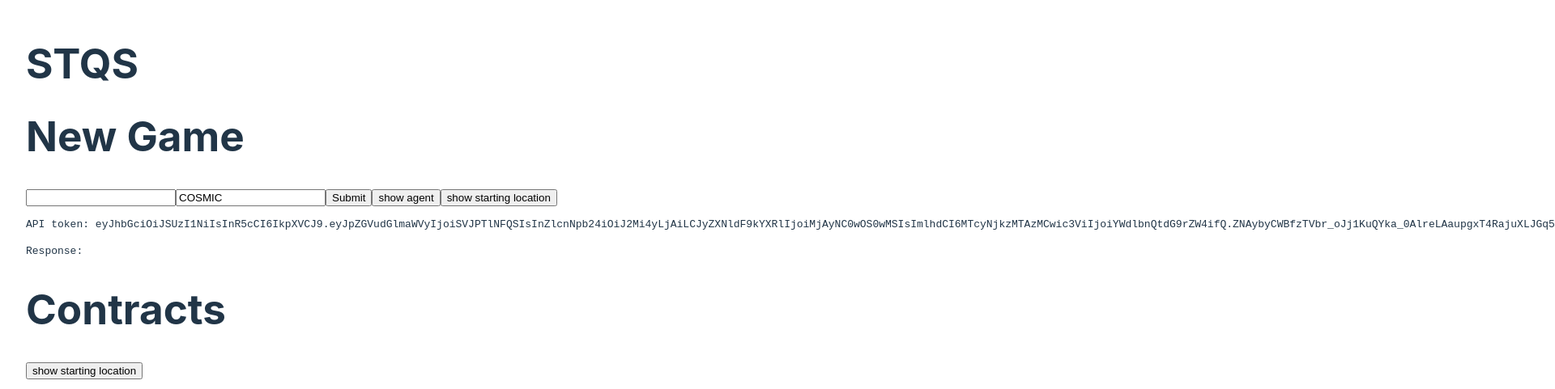
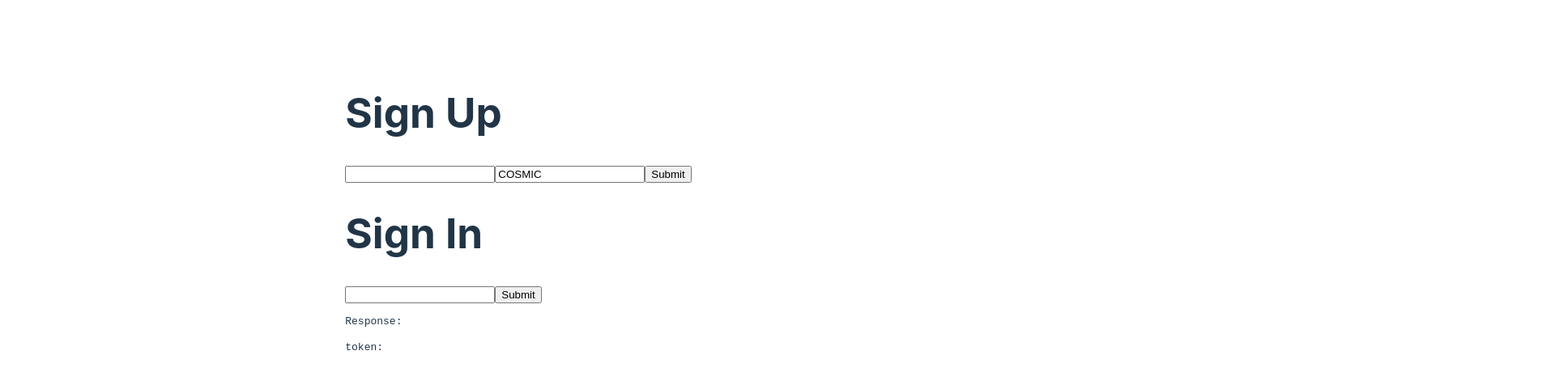
Before and after one commit to joshleecodes/stqs-main, a React (Vite) app: page /login in a window 1280 px wide. Shown: the part 135-616 px from the top of the page at 81% size, 1920 px wide, since content can reach past the window. Built offline with nearby package versions, Linux system fonts and the light colour scheme.

Commit message:
Added routing for app. NewGame renamed to LogIn, Hub conditionally rendered on token, token required. User can access other pages via hub. ViewAgent and ViewStartingLocation functionality moved to Hub.

```diff
--- a/package.json
+++ b/package.json
@@ -12,7 +12,8 @@
   },
   "dependencies": {
     "react": "^18.2.0",
-    "react-dom": "^18.2.0"
+    "react-dom": "^18.2.0",
+    "react-router-dom": "^6.26.2"
   },
   "devDependencies": {
     "@testing-library/jest-dom": "^5.16.5",
--- a/src/App.tsx
+++ b/src/App.tsx
@@ -1,15 +1,43 @@
 import "./App.css";
-import NewGame from "./pages/newGame/NewGame";
+import { useState } from "react";
+import { BrowserRouter as Router, Routes, Route, Navigate  } from "react-router-dom";
+import LogIn from "./pages/logIn/LogIn";
+import Hub from "./pages/hub/Hub";
 import Contracts from "./pages/contracts/Contracts";
+import Market from "./pages/market/Market";
+import Shipyard from "./pages/shipyard/Shipyard";
+import Mining from "./pages/mining/Mining";
 
 function App() {
+  const [token, setToken] = useState<string>('');
 
   return (
-    <>
-      <h1>STQS</h1>
-      <NewGame />
-      <Contracts />
-    </>
+    <Router>
+      <Routes>
+        <Route path="/login" element={<LogIn token={token} setToken={setToken} />} />
+        <Route
+          path="/hub"
+          element={token ? <Hub token={token} /> : <Navigate to="/login" />}
+        />
+        <Route
+          path="/contracts"
+          element={token ? <Contracts /> : <Navigate to="/login" />}
+        />
+        <Route
+          path="/market"
+          element={token ? <Market /> : <Navigate to="/login" />}
+        />
+        <Route
+          path="/shipyard"
+          element={token ? <Shipyard /> : <Navigate to="/login" />}
+        />
+        <Route
+          path="/mining"
+          element={token ? <Mining /> : <Navigate to="/login" />}
+        />
+        <Route path="/" element={<Navigate to="/login" />} />
+      </Routes>
+    </Router>
   );
 }
 
--- a/src/api/spaceTradersAPI.ts
+++ b/src/api/spaceTradersAPI.ts
@@ -6,24 +6,25 @@ const checkAPIResponse = async (response: Response, errorMessage: string) => {
     const json = await response.json();
     return JSON.stringify(json, null, 2);
   } else {
+    console.log(response);
     console.log(errorMessage);
     throw new Error(errorMessage);
   }
 };
 
-export const startNewGame = async (symbol: string, faction: string) => {
+export const signUp = async (symbol: string, faction: string) => {
   const resp = await fetch(API_URL_BASE + "/register", {
     method: "POST",
     headers: {
       "Content-Type": "application/json",
     },
     body: JSON.stringify({
-      symbol,
-      faction,
+      symbol: symbol,
+      faction: faction
     }),
   });
 
-  return await checkAPIResponse(resp, "startNewGame Error");
+  return await checkAPIResponse(resp, "signUp Error");
 };
 
 export const viewAgentDetails = async (token: string) => {
--- /dev/null
+++ b/src/pages/hub/Hub.tsx
@@ -0,0 +1,57 @@
+import { useState } from "react"
+import { Link } from "react-router-dom";
+import * as APIWrapper from "../../api/spaceTradersAPI"
+
+
+interface HubProps {
+  token: string;
+}
+
+const Hub = ({
+  token,
+}: HubProps) => {
+  const [resp, setResp] = useState<string>("");
+
+
+  const handleViewAgentDetails = async () => {
+    try {
+      const result = await APIWrapper.viewAgentDetails(token);
+      if (result) {
+        setResp(result);
+      }
+    } catch (error) {
+      console.error('Error fetching agent data:', error);
+    }
+  };
+
+  const handleViewStartingLocation = async () => {
+    try {
+      const result = await APIWrapper.viewStartingLocation(token);
+      if (result) {
+        setResp(result);
+      }
+    } catch (error) {
+      console.error('Error fetching location data:', error);
+    }
+  };
+
+  return (
+    <div>
+      <h1>Hub</h1>
+      <nav>
+        <ul>
+          <li><Link to="/contracts">Contracts</Link></li>
+          <li><Link to="/market">Market</Link></li>
+          <li><Link to="/shipyard">Shipyard</Link></li>
+          <li><Link to="/mining">Mining</Link></li>
+        </ul>
+      </nav>
+      <input type="submit" value="show agent" onClick={handleViewAgentDetails} />
+      <input type="submit" value="show starting location" onClick={handleViewStartingLocation} />
+      <pre>Response: {resp}</pre>
+      <pre>Response: {token}</pre>
+    </div>
+  );
+}
+
+export default Hub;
--- /dev/null
+++ b/src/pages/logIn/LogIn.tsx
@@ -0,0 +1,61 @@
+import { useState } from "react"
+import { useNavigate } from "react-router-dom";
+import * as APIWrapper from "../../api/spaceTradersAPI"
+
+
+interface LogInProps {
+  token: string;
+  setToken: (token: string) => void;
+}
+
+const LogIn = ({
+  token,
+  setToken,
+}: LogInProps) => {
+  const [resp, setResp] = useState<string>("");
+  const [signUpForm, setSignUpForm] = useState({ symbol: "", faction: "COSMIC" });
+  const [signInForm, setSignInForm] = useState({ token: ""});
+  const navigate = useNavigate();
+
+  const handleSignUp = async () => {
+    try {
+      const result = await APIWrapper.signUp(signUpForm.symbol, signUpForm.faction);
+        setResp(result);
+        setToken(JSON.parse(result).data.token)
+        navigate("/hub");
+
+    } catch (error) {
+      console.error('Error fetching location data:', error);
+    }
+  };
+
+  const handleSignIn = () => {
+    setToken(signInForm.token);
+    navigate("/hub");
+  };
+
+
+  return (
+    <div className="login-container">
+
+      <div className="signup-wrapper">
+        <h1>Sign Up</h1>
+        <input name="symbol" value={signUpForm.symbol} onChange={(e) => setSignUpForm({ ...signUpForm, symbol: e.currentTarget.value })} />
+        <input name="faction" value={signUpForm.faction} onChange={(e) => setSignUpForm({ ...signUpForm, faction: e.currentTarget.value })} />
+        <input type="submit" onClick={handleSignUp} />
+      </div>
+
+      <div className="signin-wrapper">
+        <h1>Sign In</h1>
+        <input name="token" value={signInForm.token} onChange={(e) => setSignInForm({ ...signInForm, token: e.currentTarget.value })} />
+
+        <input type="submit" onClick={handleSignIn} />
+      </div>
+
+      <pre>Response: {resp}</pre>
+      <pre>token: {token}</pre>
+    </div>
+  )
+}
+
+export default LogIn;
--- /dev/null
+++ b/src/pages/market/Market.tsx
@@ -0,0 +1,12 @@
+import { useState } from "react"
+import * as APIWrapper from "./../../api/spaceTradersAPI"
+
+const Market = () => {
+
+    return(<>
+        <h1>Market</h1>
+    </>)
+
+}
+
+export default Market;
--- /dev/null
+++ b/src/pages/mining/Mining.tsx
@@ -0,0 +1,12 @@
+import { useState } from "react"
+import * as APIWrapper from "./../../api/spaceTradersAPI"
+
+const Mining = () => {
+
+    return(<>
+        <h1>Mining</h1>
+    </>)
+
+}
+
+export default Mining;
--- a/src/pages/newGame/NewGame.tsx
+++ /dev/null
@@ -1,60 +0,0 @@
-import { useState } from "react"
-import * as APIWrapper from "./../../api/spaceTradersAPI"
-
-
-function NewGame() {
-  const [token, setToken] = useState<string>("eyJhbGciOiJSUzI1NiIsInR5cCI6IkpXVCJ9.eyJpZGVudGlmaWVyIjoiSVJPTlNFQSIsInZlcnNpb24iOiJ2Mi4yLjAiLCJyZXNldF9kYXRlIjoiMjAyNC0wOS0wMSIsImlhdCI6MTcyNjkzMTAzMCwic3ViIjoiYWdlbnQtdG9rZW4ifQ.ZNAybyCWBfzTVbr_oJj1KuQYka_0AlreLAaupgxT4RajuXLJGq5Z0Wwcm0sroylZisitDzug3f71_BldVvaIKuqHYWS-BQ_ZJB3Om0c7Z9jqz_ADvMSsNIcR-op5uP0FRBMQPv0CO1QR-ChfG9_EZHpmBh-XoPNeJDsscdsrbWQbp6zWMwDYxPjM0b8Ha8XkvKtCJoILY7PFqPivYa7DOl70g-hRubcsGxpuy-7s_9GPbaxGFMvt0zk0sWgq9vMfSjylEGJ-cvNn3w-ooAFS7KrWsLFvJfQjBzkB1d7VM_fqr5rEybMlqE6JMzDxXm1DLq-lNw5vvz0SveLWs1abFw");
-  const [resp, setResp] = useState<string>("");
-  const [form, setForm] = useState({ symbol: "", faction: "COSMIC" });
-
-  const handleStartNewGame = async () => {
-    try {
-      const result = await APIWrapper.startNewGame(form.symbol, form.faction);
-      if (result) {
-        setResp(result);
-      }
-    } catch (error) {
-      console.error('Error fetching location data:', error);
-    }
-  };
-
-  const handleViewAgentDetails = async () => {
-    try {
-      const result = await APIWrapper.viewAgentDetails(token);
-      if (result) {
-        setResp(result);
-      }
-    } catch (error) {
-      console.error('Error fetching agent data:', error);
-    }
-  };
-
-  const handleViewStartingLocation = async () => {
-    try {
-      const result = await APIWrapper.viewStartingLocation(token);
-      if (result) {
-        setResp(result);
-      }
-    } catch (error) {
-      console.error('Error fetching location data:', error);
-    }
-  };
-
-
-  return (<>
-    <h1>New Game</h1>
-    <input name="symbol" value={form.symbol} onChange={(e) => setForm({ ...form, symbol: e.currentTarget.value })} />
-    <input name="faction" value={form.faction} onChange={(e) => setForm({ ...form, faction: e.currentTarget.value })} />
-    <input type="submit" onClick={handleStartNewGame} />
-
-    <input type="submit" value="show agent" onClick={handleViewAgentDetails} />
-
-    <input type="submit" value="show starting location" onClick={handleViewStartingLocation} />
-
-
-    <pre>API token: {token}</pre>
-    <pre>Response: {resp}</pre>
-  </>)
-}
-
-export default NewGame;
--- /dev/null
+++ b/src/pages/shipyard/Shipyard.tsx
@@ -0,0 +1,12 @@
+import { useState } from "react"
+import * as APIWrapper from "./../../api/spaceTradersAPI"
+
+const Shipyard = () => {
+
+    return(<>
+        <h1>Shipyard</h1>
+    </>)
+
+}
+
+export default Shipyard;
```
Also changed, not shown: 2 other files (tests, documents, lock files or other folders).
